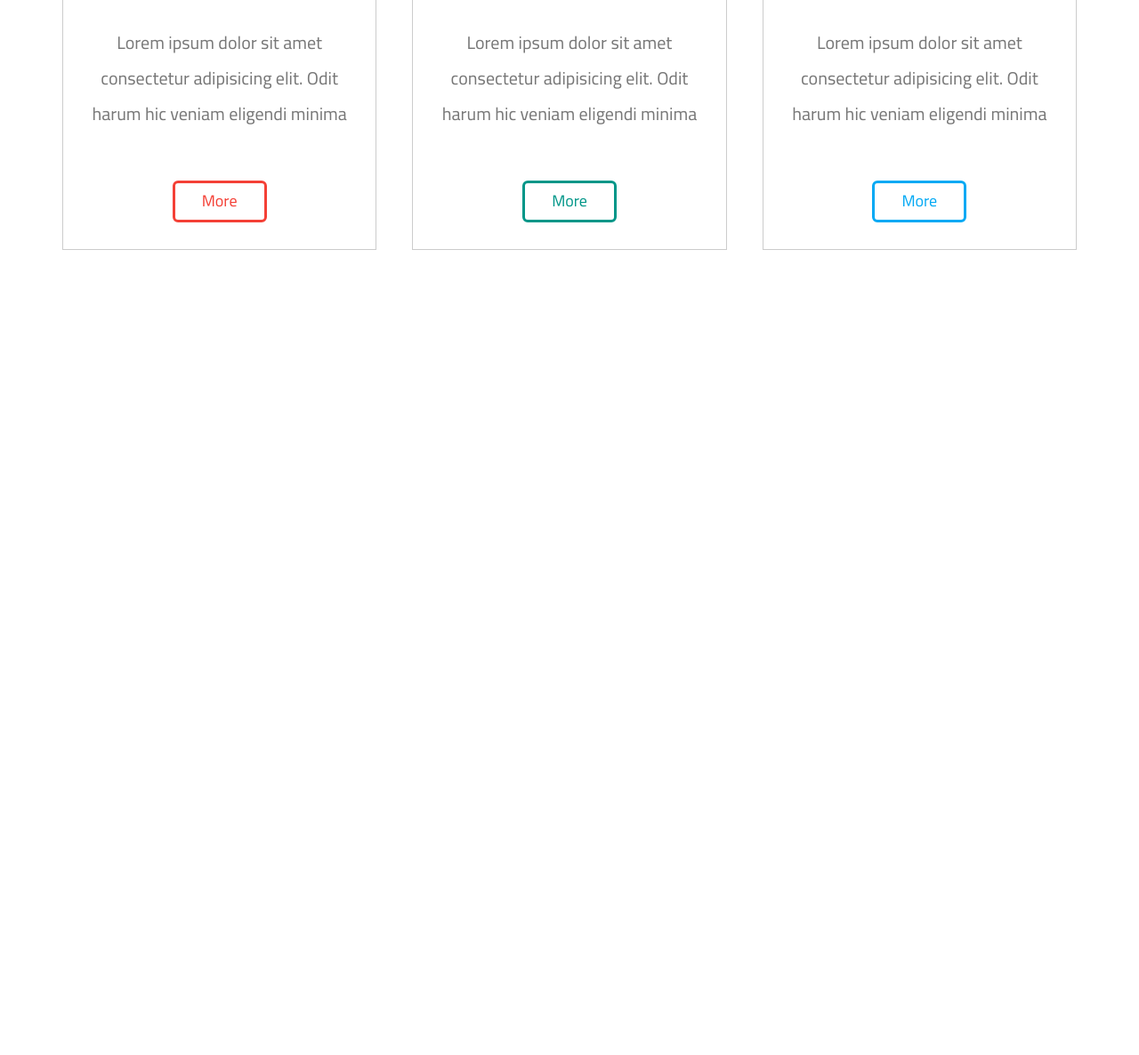
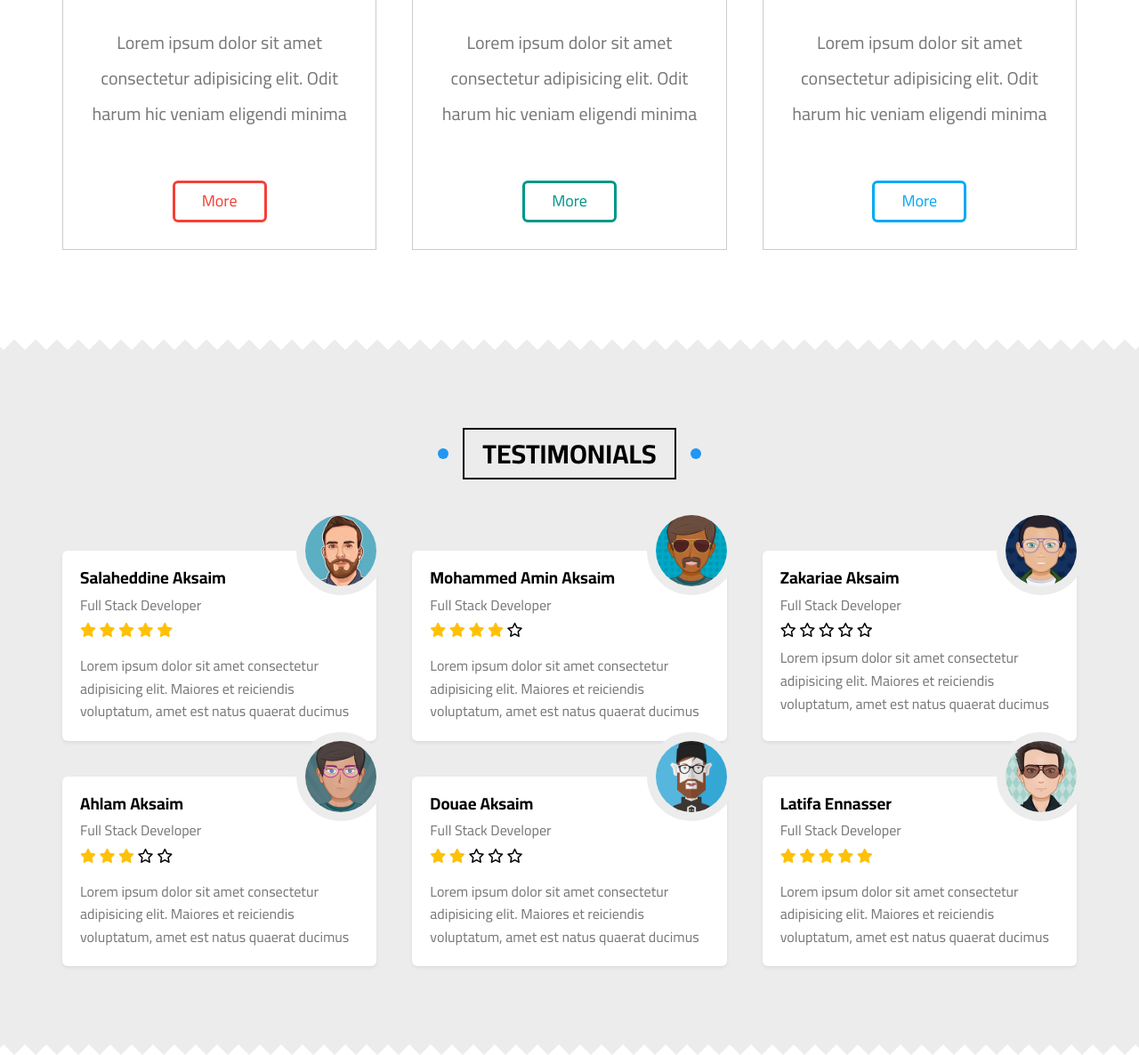
Before and after one commit to AksaimSalaheddine/Templet-Three, a plain HTML site: page index.html in a window 1280 px wide. Shown: the part 3677-4863 px from the top of the page at 89% size. Before the commit the page ends 4058 px from the top, so only its background shows below. Drawn offline with Linux system fonts and the light colour scheme.

Commit message:
testimonials completed

```diff
--- a/css/main.css
+++ b/css/main.css
@@ -680,3 +680,94 @@ a {
   color: white;
 }
 /* End Featuers */
+/* start testimonials */
+.testimonials {
+  position: relative;
+  padding: var(--main-padding);
+  background-color: #ececec;
+  --mask: conic-gradient(
+        from 135deg at top,
+        #0000,
+        #000 1deg 89deg,
+        #0000 90deg
+      )
+      top/24.00px 51% repeat-x,
+    conic-gradient(from -45deg at bottom, #0000, #000 1deg 89deg, #0000 90deg)
+      bottom/24.00px 51% repeat-x;
+  -webkit-mask: var(--mask);
+  mask: var(--mask);
+}
+.testimonials .contianer {
+  display: grid;
+  grid-template-columns: repeat(auto-fit, minmax(300px, 1fr));
+  gap: 40px;
+}
+.testimonials .box {
+  padding: 20px;
+  background-color: white;
+  box-shadow: 0 2px 4px rgb(0 0 0 / 7%);
+  border-radius: 6px;
+  position: relative;
+}
+.testimonials .box img {
+  position: absolute;
+  width: 100px;
+  height: 100px;
+  right: -10px;
+  top: -50px;
+  border: 10px solid #ececec;
+  border-radius: 50%;
+  -webkit-border-radius: 50%;
+  -moz-border-radius: 50%;
+  -ms-border-radius: 50%;
+  -o-border-radius: 50%;
+}
+.testimonials .box img:hover {
+  animation: shake 0.82s cubic-bezier(0.36, 0.07, 0.19, 0.97) both;
+  transform: translate3d(0, 0, 0);
+  backface-visibility: hidden;
+  perspective: 1000px;
+}
+
+@keyframes shake {
+  10%,
+  90% {
+    transform: translate3d(-1px, 0, 0);
+  }
+
+  20%,
+  80% {
+    transform: translate3d(2px, 0, 0);
+  }
+
+  30%,
+  50%,
+  70% {
+    transform: translate3d(-4px, 0, 0);
+  }
+
+  40%,
+  60% {
+    transform: translate3d(4px, 0, 0);
+  }
+}
+.testimonials .box h3 {
+  margin: 0 0 10px;
+  text-transform: capitalize;
+}
+.testimonials .box .title {
+  margin: 0 0 10px;
+  color: #777;
+  display: block;
+}
+.testimonials .box .filled {
+  color: #ffc107;
+  margin-bottom: 10px;
+}
+.testimonials .box p {
+  display: block;
+  margin: 10px 0 0;
+  color: #777;
+  line-height: 1.6;
+}
+/* end testimonials */
--- a/index.html
+++ b/index.html
@@ -331,5 +331,108 @@
       </div>
     </div>
     <!-- End Features -->
+    <!-- start testimonials -->
+    <div class="testimonials" id="testimonials">
+      <h2 class="main-heading">testimonials</h2>
+      <div class="contianer">
+        <div class="box">
+          <img src="/Templet-Three/Imgs/avatar-05.png" alt="" />
+          <h3>Salaheddine Aksaim</h3>
+          <span class="title">Full Stack Developer </span>
+          <div class="rate">
+            <i class="filled fas fa-star"></i>
+            <i class="filled fas fa-star"></i>
+            <i class="filled fas fa-star"></i>
+            <i class="filled fas fa-star"></i>
+            <i class="filled fas fa-star"></i>
+          </div>
+          <p>
+            Lorem ipsum dolor sit amet consectetur adipisicing elit. Maiores et
+            reiciendis voluptatum, amet est natus quaerat ducimus
+          </p>
+        </div>
+        <div class="box">
+          <img src="/Templet-Three/Imgs/avatar-02.png" alt="" />
+          <h3>mohammed amin Aksaim</h3>
+          <span class="title">Full Stack Developer </span>
+          <div class="rate">
+            <i class="filled fas fa-star"></i>
+            <i class="filled fas fa-star"></i>
+            <i class="filled fas fa-star"></i>
+            <i class="filled fas fa-star"></i>
+            <i class="far fa-star"></i>
+          </div>
+          <p>
+            Lorem ipsum dolor sit amet consectetur adipisicing elit. Maiores et
+            reiciendis voluptatum, amet est natus quaerat ducimus
+          </p>
+        </div>
+        <div class="box">
+          <img src="/Templet-Three/Imgs/avatar-03.png" alt="" />
+          <h3>zakariae Aksaim</h3>
+          <span class="title">Full Stack Developer </span>
+          <div class="rate">
+            <i class="far fa-star"></i>
+            <i class="far fa-star"></i>
+            <i class="far fa-star"></i>
+            <i class="far fa-star"></i>
+            <i class="far fa-star"></i>
+          </div>
+          <p>
+            Lorem ipsum dolor sit amet consectetur adipisicing elit. Maiores et
+            reiciendis voluptatum, amet est natus quaerat ducimus
+          </p>
+        </div>
+        <div class="box">
+          <img src="/Templet-Three/Imgs/avatar-04.png" alt="" />
+          <h3>Ahlam Aksaim</h3>
+          <span class="title">Full Stack Developer </span>
+          <div class="rate">
+            <i class="filled fas fa-star"></i>
+            <i class="filled fas fa-star"></i>
+            <i class="filled fas fa-star"></i>
+            <i class="far fa-star"></i>
+            <i class="far fa-star"></i>
+          </div>
+          <p>
+            Lorem ipsum dolor sit amet consectetur adipisicing elit. Maiores et
+            reiciendis voluptatum, amet est natus quaerat ducimus
+          </p>
+        </div>
+        <div class="box">
+          <img src="/Templet-Three/Imgs/avatar-01.png" alt="" />
+          <h3>Douae Aksaim</h3>
+          <span class="title">Full Stack Developer </span>
+          <div class="rate">
+            <i class="filled fas fa-star"></i>
+            <i class="filled fas fa-star"></i>
+            <i class="far fa-star"></i>
+            <i class="far fa-star"></i>
+            <i class="far fa-star"></i>
+          </div>
+          <p>
+            Lorem ipsum dolor sit amet consectetur adipisicing elit. Maiores et
+            reiciendis voluptatum, amet est natus quaerat ducimus
+          </p>
+        </div>
+        <div class="box">
+          <img src="/Templet-Three/Imgs/avatar-06.png" alt="" />
+          <h3>Latifa Ennasser</h3>
+          <span class="title">Full Stack Developer </span>
+          <div class="rate">
+            <i class="filled fas fa-star"></i>
+            <i class="filled fas fa-star"></i>
+            <i class="filled fas fa-star"></i>
+            <i class="filled fas fa-star"></i>
+            <i class="filled fas fa-star"></i>
+          </div>
+          <p>
+            Lorem ipsum dolor sit amet consectetur adipisicing elit. Maiores et
+            reiciendis voluptatum, amet est natus quaerat ducimus
+          </p>
+        </div>
+      </div>
+    </div>
+    <!-- end testimonials -->
   </body>
 </html>
```
